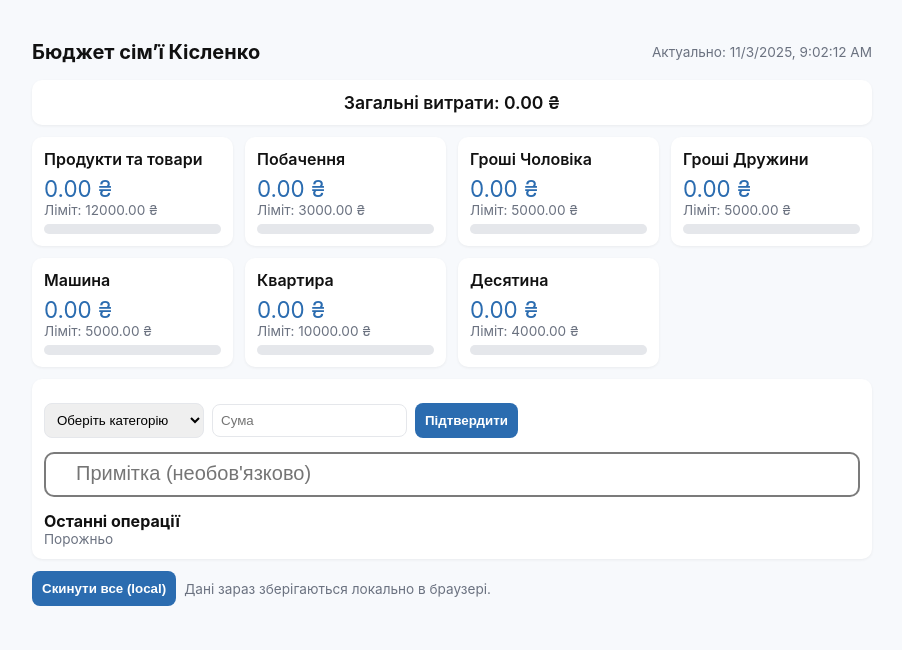
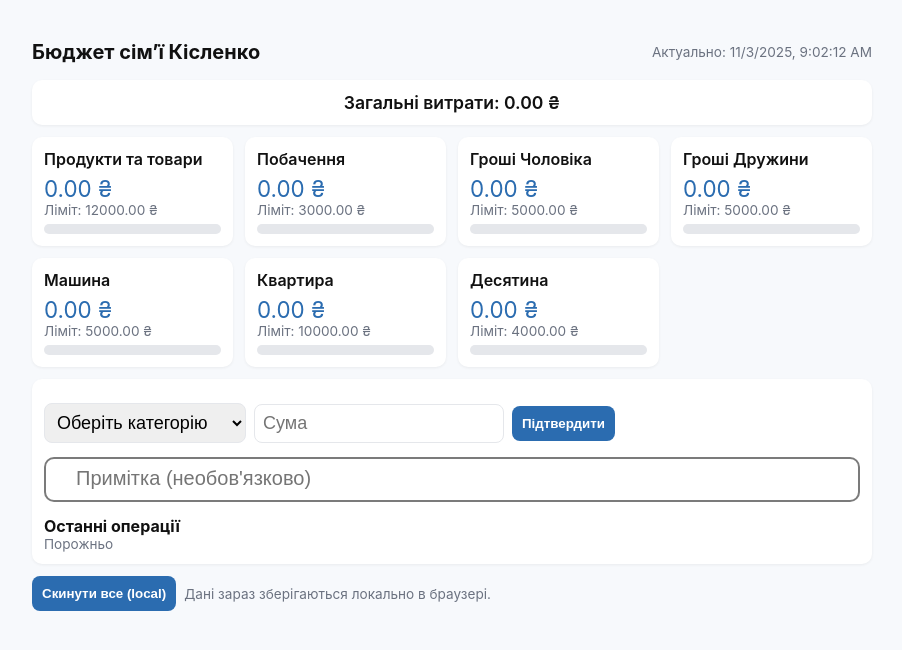
Before and after one commit to yaroslav1009/KislenkoBudget, a plain HTML site: page index.html in a window 1280 px wide. Shown: the whole page, without its empty margins (188-1090 px from the left). Drawn offline with Linux system fonts and the light colour scheme.

Commit message:
six commit

```diff
--- a/index.html
+++ b/index.html
@@ -29,6 +29,7 @@
               min="0"
               step="0.01"
               placeholder="Сума"
+              class="inputSumma"
               required
             />
             <button type="submit">Підтвердити</button>
--- a/style.css
+++ b/style.css
@@ -87,7 +87,7 @@ input[type="number"] {
   padding: 8px;
   border-radius: 8px;
   border: 1px solid #e5e7eb;
-  font-size: 18;
+  font-size: 18px;
 }
 
 button {
```
